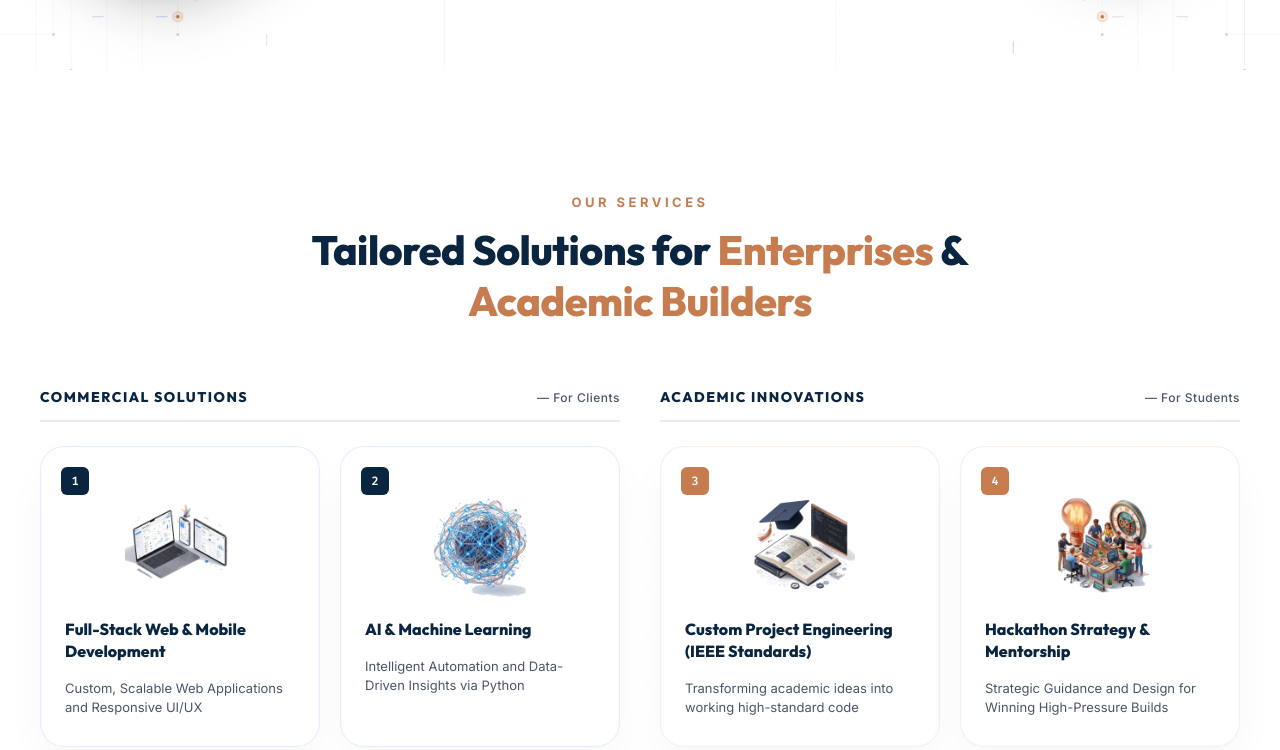
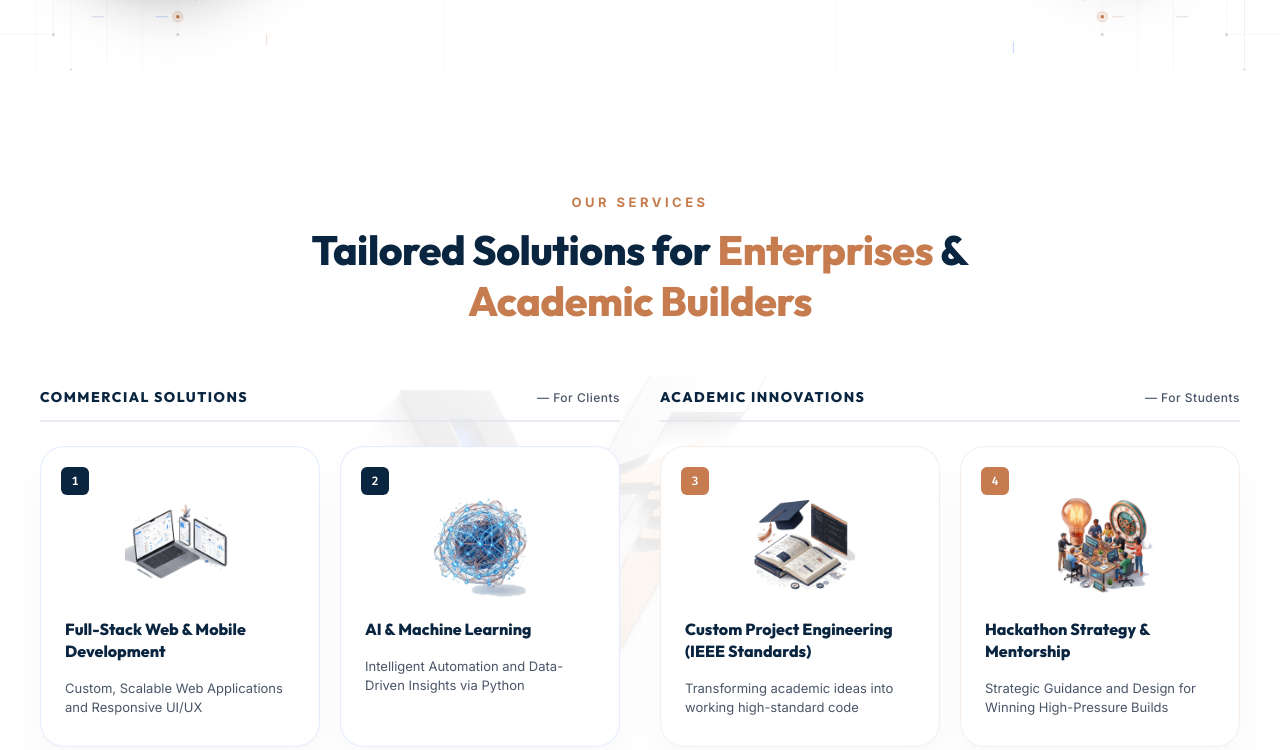
Before and after one commit to MadhuChitikela/V3CTOR, a website: page index.html in a window 1280 px wide. Shown: the part 730-1480 px from the top of the page. Drawn offline with Linux system fonts and the light colour scheme.

Commit message:
feat: add logo watermark in the background of all sections except hero

```diff
--- a/style.css
+++ b/style.css
@@ -2603,6 +2603,30 @@ footer {
 }
 
 /* ==========================================
+   Background Logo Watermark (Except Hero)
+   ========================================== */
+.services-section::before,
+.innovations-section::before,
+.process-section::before,
+.team-section::before,
+.contact-section::before {
+    content: '';
+    position: absolute;
+    top: 50%;
+    left: 50%;
+    transform: translate(-50%, -50%);
+    width: min(80vw, 550px);
+    height: min(80vw, 550px);
+    background-image: url('logo_symbol.png');
+    background-repeat: no-repeat;
+    background-position: center;
+    background-size: contain;
+    opacity: 0.08; /* More visible watermark */
+    pointer-events: none;
+    z-index: -1; /* Place behind all content within the section */
+}
+
+/* ==========================================
    Desktop Scroll Snapping
    ========================================== */
 @media (min-width: 901px) {
```
